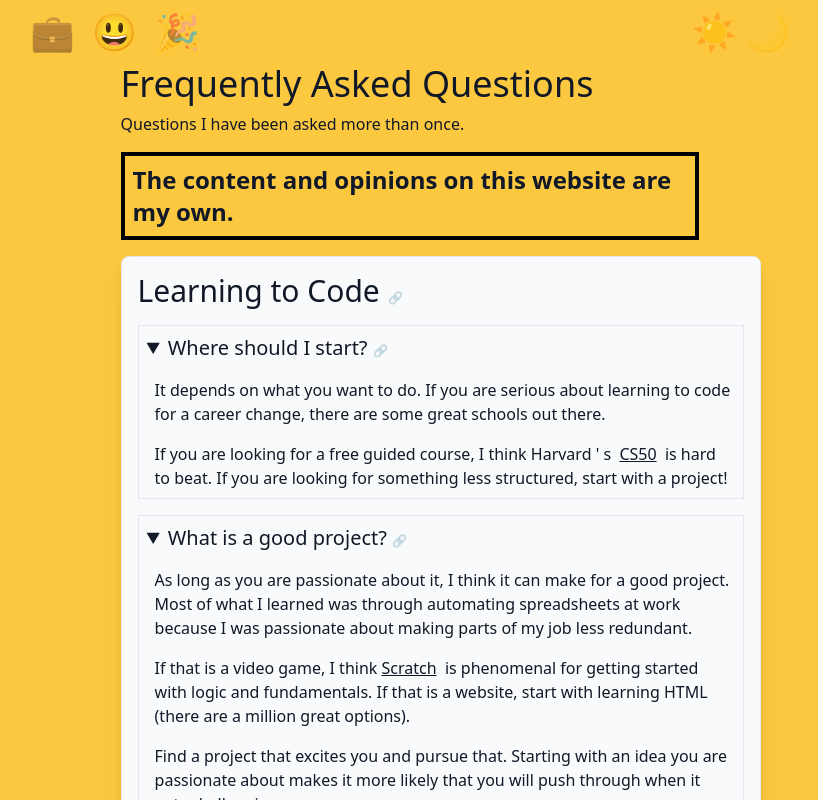
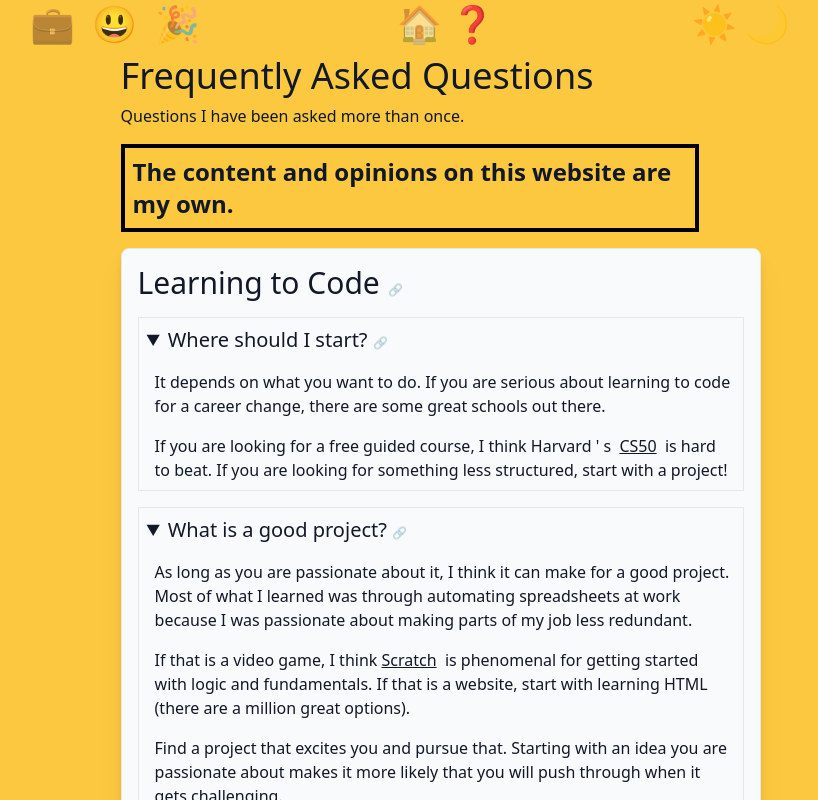
Before and after one commit to LukeSchlangen/luke.mn, a Next.js app: page /faq in a window 1280 px wide. Shown: the top 800 px of the page, without its empty margins (230-1048 px from the left). Built offline with nearby package versions, Linux system fonts and the light colour scheme.

Commit message:
feat: add page toggle

```diff
--- a/src/app/components/navbar.tsx
+++ b/src/app/components/navbar.tsx
@@ -1,5 +1,6 @@
 import { Theme } from "../types";
 import ColorToggle from "./toggles/color-toggle";
+import PageToggle from "./toggles/page-toggle";
 import VibeToggle from "./toggles/vibe-toggle";
 
 export default function Navbar({
@@ -16,6 +17,7 @@ export default function Navbar({
         <div className="m-auto max-w-3xl">
           <div className="flex justify-between">
             <VibeToggle theme={theme} />
+            <PageToggle theme={theme} />
             <ColorToggle theme={theme} />
           </div>
         </div>
--- a/src/app/components/pages/faq-page.tsx
+++ b/src/app/components/pages/faq-page.tsx
@@ -11,7 +11,7 @@ export default function FAQPage({ theme }: { theme: Theme }) {
   const { textColorClass, bodyBackgroundColor } = colorValues(theme);
 
   return (
-    <div className={`min-w-screen min-h-screen p-2 ${textColorClass}`}>
+    <div className={`min-w-screen min-h-screen ${textColorClass}`}>
       <style>
         {/* Hacky style tag applied to body here because body has to be defined in layout, but style depends on theme */}
         {`body { background-color: ${bodyBackgroundColor} }`}
--- /dev/null
+++ b/src/app/components/toggles/page-toggle.tsx
@@ -0,0 +1,24 @@
+import Link from "next/link";
+import { Theme } from "../../types";
+import pathBuilder from "../../utils/path-builder";
+
+export default function PageToggle({ theme }: { theme: Theme }) {
+  const { page } = theme;
+
+  return (
+    <div className="space-x-2 p-1">
+      <Link
+        href={pathBuilder({ ...theme, page: "home" })}
+        className={page === "home" ? "" : "opacity-50 hover:opacity-100"}
+      >
+        🏠
+      </Link>
+      <Link
+        href={pathBuilder({ ...theme, page: "faq" })}
+        className={page === "faq" ? "" : "opacity-50 hover:opacity-100"}
+      >
+        ❓
+      </Link>
+    </div>
+  );
+}
```
